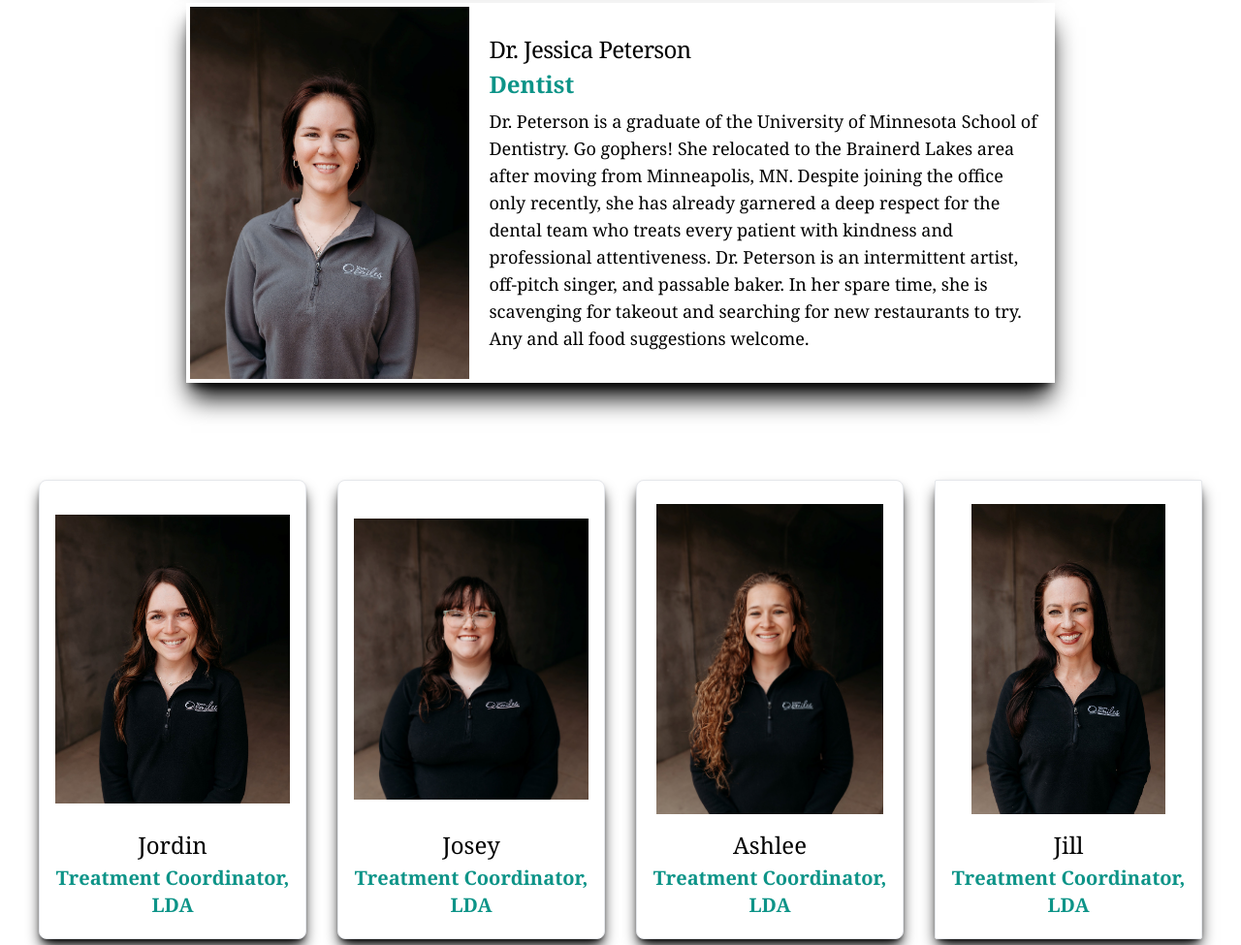
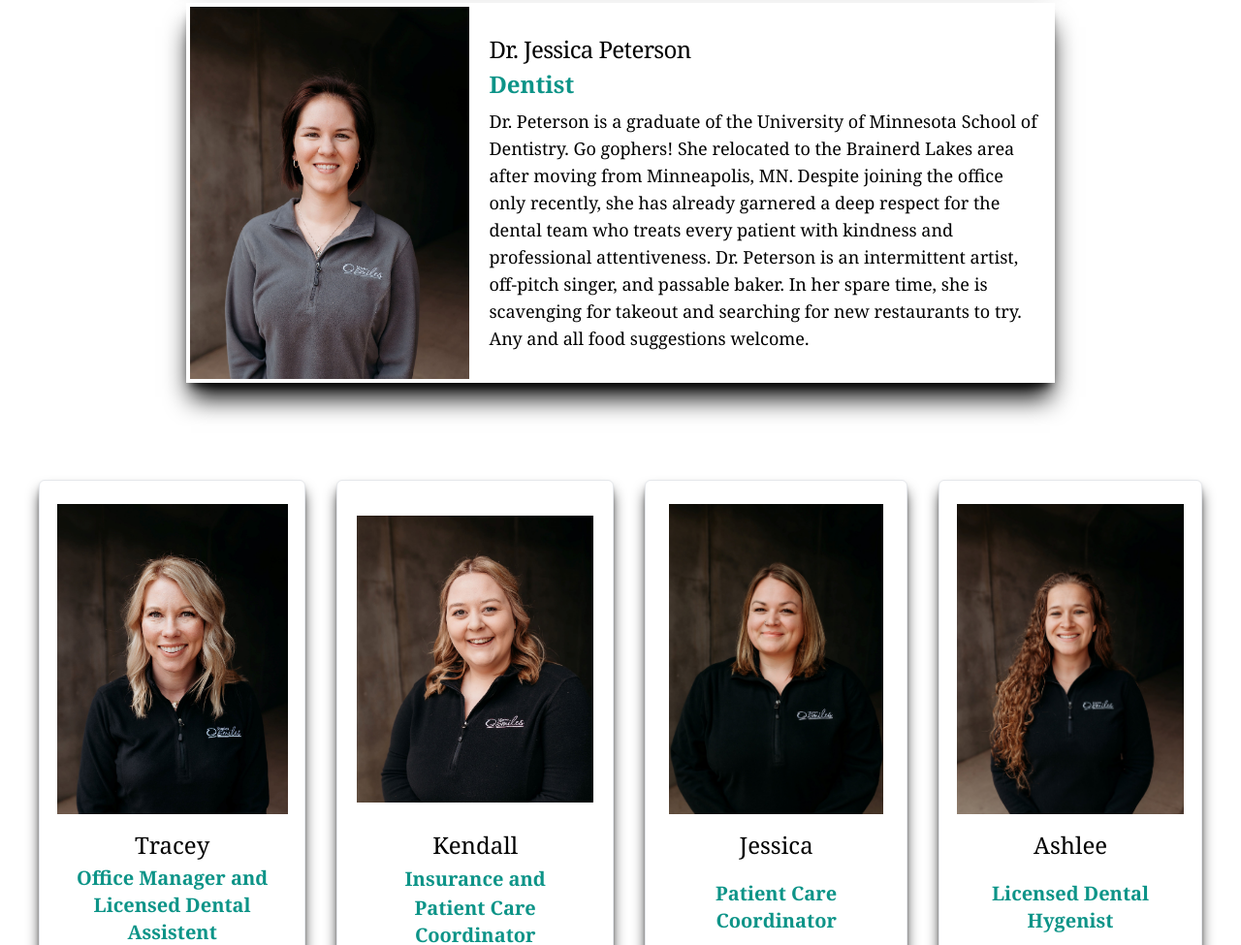
Before and after one commit to smittywebs/Nisswa-Smiles, a website: page ourTeam.html in a window 1280 px wide. Shown: the part 1825-2800 px from the top of the page at 97% size. Drawn offline with Linux system fonts and the light colour scheme.

Commit message:
final updates 9.18.23 changed our team section

```diff
--- a/ourTeam.html
+++ b/ourTeam.html
@@ -104,7 +104,7 @@
       <div class="">
         <h2 class="flex text-center text-lg md:ml-12 md:mr-12 m-2">
           Our knowledgeable and compassionate dental team works with Dr. Luke
-          Waln and Dr. Christopher Klabo to provide you with the highest quality
+          Waln, Dr. Christopher Klabo, and Dr. Jessica Peterson to provide you with the highest quality
           dental care possible. We are here to answer all of your questions and
           give you the tools to make the best decisions for your body. We want
           you to feel comfortable and welcomed when visiting Nisswa Smiles. We
@@ -230,73 +230,76 @@
     </section>
 
  <section>
-  <div  class="flex flex-col mb-10 ml-10 mr-10 lg:space-x-8 lg:justify-center lg:flex-row lg:pt-10 lg:pb-4">
-   <div class="flex flex-col max-w-sm my-auto pt-6 px-4 mt-10 bg-white border border-gray-200 rounded-lg lg:shadow-lg lg:shadow-black">
-      <img class="mx-auto h-80 object-scale-down" src="images/images/Jordin.jpg" alt="" />
-      <h2 class="font-serif text-2xl mb-1 mt-4 text-center">Jordin</h2>
-      <p class="mb-3 text-center text-xl text-teal-600 font-serif font-semibold pb-2">Treatment Coordinator, LDA</p>
+  <div  class="flex flex-col mb-4 ml-10 mr-10 lg:space-x-8 lg:justify-center lg:flex-row lg:mt-10">
+   <div class="max-w-sm mx-auto lg:mx-0 pt-6 px-4 mt-10 bg-white border border-gray-200 rounded-md lg:shadow-lg lg:shadow-black">
+      <img class="h-80 mx-auto object-scale-down" src="images/images/Tracey.jpg" alt="" />
+      <h2 class="font-serif text-2xl pb-1 pt-4 text-center">Tracey</h2>
+      <p class="text-center text-xl my-auto text-teal-600 font-serif font-semibold">Office Manager and</p>
+      <p class="pb-4 text-center text-xl my-auto text-teal-600 font-serif font-semibold">Licensed Dental Assistent</p>
   </div>
-<div class="flex flex-col max-w-sm mx-auto my-auto pt-6 px-4 mt-10 bg-white border border-gray-200 rounded-lg lg:shadow-lg lg:shadow-black">
-  <img class="h-80 object-scale-down" src="images/images/Josey.jpg" alt="" />
-  <h2 class="font-serif text-2xl mb-1 mt-4 text-center">Josey</h2>
-  <p class="mb-3 text-center text-xl text-teal-600 font-serif font-semibold pb-2">Treatment Coordinator, LDA</p>
+<div class="flex flex-col max-w-sm mx-auto lg:mx-0 pt-6 px-4 mt-10 bg-white border border-gray-200 rounded-md lg:shadow-lg lg:shadow-black">
+  <img class="h-80 mx-auto object-scale-down px-1" src="images/images/Kendall.jpg" alt="" />
+  <h2 class="font-serif text-2xl pb-1 pt-4 text-center">Kendall</h2>
+  <p class="text-center text-xl my-auto text-teal-600 font-serif font-semibold">Insurance and</p>
+  <p class="pb-3 text-center text-xl my-auto text-teal-600 font-serif font-semibold">Patient Care Coordinator</p>
 </div>
-<div class="flex flex-col max-w-sm mx-auto my-auto pt-6 px-4 mt-10 bg-white border border-gray-200 rounded-lg lg:shadow-lg lg:shadow-black">
-  <img class="h-80 object-scale-down" src="images/images/Ashlee.jpg" alt="" />
+<div class="flex flex-col max-w-sm mx-auto lg:mx-0 pt-6 px-4 mt-10 bg-white border border-gray-200 rounded-md lg:shadow-lg lg:shadow-black">
+  <img class="h-80 mx-auto object-scale-down" src="images/images/Jessica.jpg" alt="">
+  <h2 class="font-serif text-2xl pb-1 pt-4 text-center">Jessica</h2>
+  <p class="pb-3 text-center text-xl my-auto text-teal-600 font-serif font-semibold">Patient Care Coordinator</p>
+</div>
+<div class="flex flex-col max-w-sm mx-auto lg:mx-0 pt-6 px-4 mt-10 bg-white border border-gray-200 rounded-md lg:shadow-lg lg:shadow-black">
+  <img class="h-80 mx-auto object-scale-down" src="images/images/Ashlee.jpg" alt="" />
   <h2 class="font-serif text-2xl mb-1 mt-4 text-center">Ashlee</h2>
-  <p class="mb-3 text-center text-xl text-teal-600 font-serif font-semibold pb-2">Treatment Coordinator, LDA</p>
+  <p class="pb-3 text-center text-xl text-teal-600 font-serif font-semibold my-auto">Licensed Dental Hygenist</p>
 </div>
-<div class="flex flex-col max-w-sm mx-auto my-auto pt-6 px-4 mt-10 bg-white border border-gray-200 rounded-sm lg:shadow-lg lg:shadow-black">
-  <img class="h-80 object-scale-down" src="images/images/Jill.jpg" alt="" />
-  <h2 class="font-serif text-2xl mb-1 mt-4 text-center">Jill</h2>
-  <p class="mb-3 text-center text-xl text-teal-600 font-serif font-semibold pb-2">Treatment Coordinator, LDA</p>
+</div>
+
+<div  class="flex flex-col mb-4 ml-10 mr-10 lg:space-x-8 lg:justify-center lg:flex-row lg:pt-10 lg:pb-4">
+  <div class="flex flex-col max-w-sm mx-auto lg:mx-0 my-auto pt-6 px-4 mt-10 bg-white border border-gray-200 rounded-lg lg:shadow-lg lg:shadow-black">
+     <img class="h-80 object-scale-down" src="images/images/Jill.jpg" alt="" />
+     <h2 class="font-serif text-2xl mb-1 mt-4 text-center">Jill</h2>
+     <p class="mb-3 text-center text-xl text-teal-600 font-serif font-semibold pb-2">Licensed Dental Hygenist</p>
+ </div>
+<div class="flex flex-col max-w-sm mx-auto my-auto pt-6 px-4 mt-10  bg-white border border-gray-200 rounded-md lg:shadow-lg lg:shadow-black">
+ <img class="h-80 object-scale-down" src="images/images/Natalie.jpg" alt="" />
+ <h2 class="font-serif text-2xl mb-1 mt-4 text-center">Natalie</h2>
+ <p class="mb-3 text-center text-xl text-teal-600 font-serif font-semibold pb-2">Licensed Dental Hygenist</p>
+</div>
+<div class="flex flex-col max-w-sm mx-auto my-auto pt-6 px-4 mt-10 bg-white border border-gray-200 rounded-md lg:shadow-lg lg:shadow-black">
+ <img class="h-80 object-scale-down" src="images/images/Jordin.jpg" alt="" />
+ <h2 class="font-serif text-2xl mb-1 mt-4 text-center">Jordin</h2>
+ <p class="mb-3 text-center text-xl text-teal-600 font-serif font-semibold pb-2">Licensed Dental Assistent</p>
+</div>
+<div class="flex flex-col max-w-sm mx-auto my-auto pt-6 px-4 mt-10 bg-white border border-gray-200 rounded-md lg:shadow-lg lg:shadow-black">
+ <img class="h-80 object-scale-down" src="images/images/Josey.jpg" alt="" />
+ <h2 class="font-serif text-2xl mb-1 mt-4 text-center">Josey</h2>
+ <p class="mb-3 text-center text-xl text-teal-600 font-serif font-semibold pb-2">Licensed Dental Assistent</p>
 </div>
 </div>
 
 <div  class="flex flex-col mb-10 ml-10 mr-10 lg:space-x-8 lg:justify-center lg:flex-row lg:pt-10 lg:pb-4">
-  <div class="flex flex-col max-w-sm my-auto pt-6 px-4 mt-10 bg-white border border-gray-200 rounded-lg lg:shadow-lg lg:shadow-black">
+  <div class="flex flex-col max-w-sm mx-auto lg:mx-0 my-auto pt-6 px-4 mt-10 bg-white border border-gray-200 rounded-md lg:shadow-lg lg:shadow-black">
      <img class="h-80 object-scale-down" src="images/images/Alisha.jpg" alt="" />
      <h2 class="font-serif text-2xl mb-1 mt-4 text-center">Alisha</h2>
-     <p class="mb-3 text-center text-xl text-teal-600 font-serif font-semibold pb-2">Treatment Coordinator, LDA</p>
+     <p class="mb-3 text-center text-xl text-teal-600 font-serif font-semibold pb-2">Licensed Dental Assistent</p>
  </div>
-<div class="flex flex-col max-w-sm mx-auto my-auto pt-6 px-4 mt-10  bg-white border border-gray-200 rounded-lg lg:shadow-lg lg:shadow-black">
+<div class="flex flex-col max-w-sm mx-auto my-auto pt-6 px-4 mt-10  bg-white border border-gray-200 rounded-md lg:shadow-lg lg:shadow-black">
+ <img class="h-80 object-scale-down" src="images/images/Marissa.jpg" alt="" />
+ <h2 class="font-serif text-2xl mb-1 mt-4 text-center">Marissa</h2>
+ <p class="mb-3 text-center text-xl text-teal-600 font-serif font-semibold pb-2">Licensed Dental Assistent</p>
+</div>
+<div class="flex flex-col max-w-sm mx-auto my-auto pt-6 px-4 mt-10 bg-white border border-gray-200 rounded-md lg:shadow-lg lg:shadow-black">
  <img class="h-80 object-scale-down" src="images/images/Alyssa.jpg" alt="" />
  <h2 class="font-serif text-2xl mb-1 mt-4 text-center">Alyssa</h2>
+ <p class="mb-3 text-center text-xl text-teal-600 font-serif font-semibold pb-2">Licensed Dental Assistent</p>
+</div>
+<!--Optional card for additional employee-->
+<!--<div class="flex flex-col max-w-sm mx-auto my-auto pt-6 px-4 mt-10 bg-white border border-gray-200 rounded-lg lg:shadow-lg lg:shadow-black">
+ <img class="h-80 object-scale-down" src="images/images/Tracey.jpg" alt="" />
+ <h2 class="font-serif text-2xl mb-1 mt-4 text-center">Tracey</h2>
  <p class="mb-3 text-center text-xl text-teal-600 font-serif font-semibold pb-2">Treatment Coordinator, LDA</p>
-</div>
-<div class="flex flex-col max-w-sm mx-auto my-auto pt-6 px-4 mt-10 bg-white border border-gray-200 rounded-lg lg:shadow-lg lg:shadow-black">
- <img class="h-80 object-scale-down" src="images/images/Chloe.jpg" alt="" />
- <h2 class="font-serif text-2xl mb-1 mt-4 text-center">Chloe</h2>
- <p class="mb-3 text-center text-xl text-teal-600 font-serif font-semibold pb-2">Treatment Coordinator, LDA</p>
-</div>
-<div class="flex flex-col max-w-sm mx-auto my-auto pt-6 px-4 mt-10 bg-white border border-gray-200 rounded-lg lg:shadow-lg lg:shadow-black">
- <img class="h-80 object-scale-down" src="images/images/Jessica.jpg" alt="" />
- <h2 class="font-serif text-2xl mb-1 mt-4 text-center">Jessica</h2>
- <p class="mb-3 text-center text-xl text-teal-600 font-serif font-semibold pb-2">Treatment Coordinator, LDA</p>
-</div>
-</div>
-
-<div  class="flex flex-col mb-10 ml-10 mr-10 lg:space-x-8 lg:justify-center lg:flex-row lg:pt-10 lg:pb-4">
-  <div class="flex flex-col max-w-sm my-auto pt-6 px-4 mt-10 bg-white border border-gray-200 rounded-lg lg:shadow-lg lg:shadow-black">
-     <img class="h-80 object-scale-down" src="images/images/Kendall.jpg" alt="" />
-     <h2 class="font-serif text-2xl mb-1 mt-4 text-center">Kendall</h2>
-     <p class="mb-3 text-center text-xl text-teal-600 font-serif font-semibold pb-2">Treatment Coordinator, LDA</p>
- </div>
-<div class="flex flex-col max-w-sm mx-auto my-auto pt-6 px-4 mt-10  bg-white border border-gray-200 rounded-lg lg:shadow-lg lg:shadow-black">
- <img class="h-80 object-scale-down" src="images/images/Marissa.jpg" alt="" />
- <h2 class="font-serif text-2xl mb-1 mt-4 text-center">Marissa</h2>
- <p class="mb-3 text-center text-xl text-teal-600 font-serif font-semibold pb-2">Treatment Coordinator, LDA</p>
-</div>
-<div class="flex flex-col max-w-sm mx-auto my-auto pt-6 px-4 mt-10 bg-white border border-gray-200 rounded-lg lg:shadow-lg lg:shadow-black">
- <img class="h-80 object-scale-down" src="images/images/Natalie.jpg" alt="" />
- <h2 class="font-serif text-2xl mb-1 mt-4 text-center">Natalie</h2>
- <p class="mb-3 text-center text-xl text-teal-600 font-serif font-semibold pb-2">Treatment Coordinator, LDA</p>
-</div>
-<div class="flex flex-col max-w-sm mx-auto my-auto pt-6 px-4 mt-10 bg-white border border-gray-200 rounded-lg lg:shadow-lg lg:shadow-black">
- <img class="h-80 object-scale-down" src="images/images/Tracey.jpg" alt="" />
- <h2 class="font-serif text-2xl mb-1 mt-4 text-center">Tracy</h2>
- <p class="mb-3 text-center text-xl text-teal-600 font-serif font-semibold pb-2">Treatment Coordinator, LDA</p>
-</div>
+</div>-->
 </div>
 </section>
 
```
Also changed, not shown: css/style.css.
